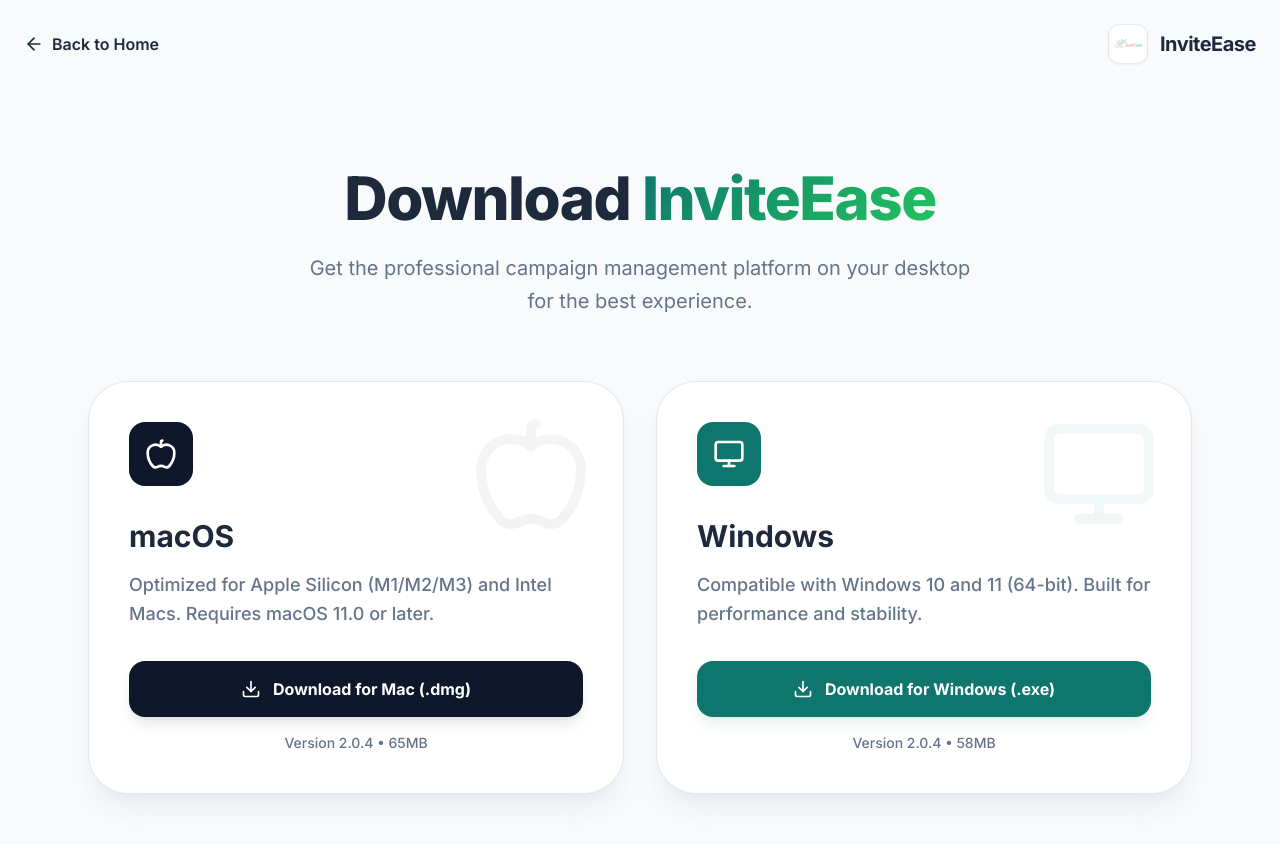
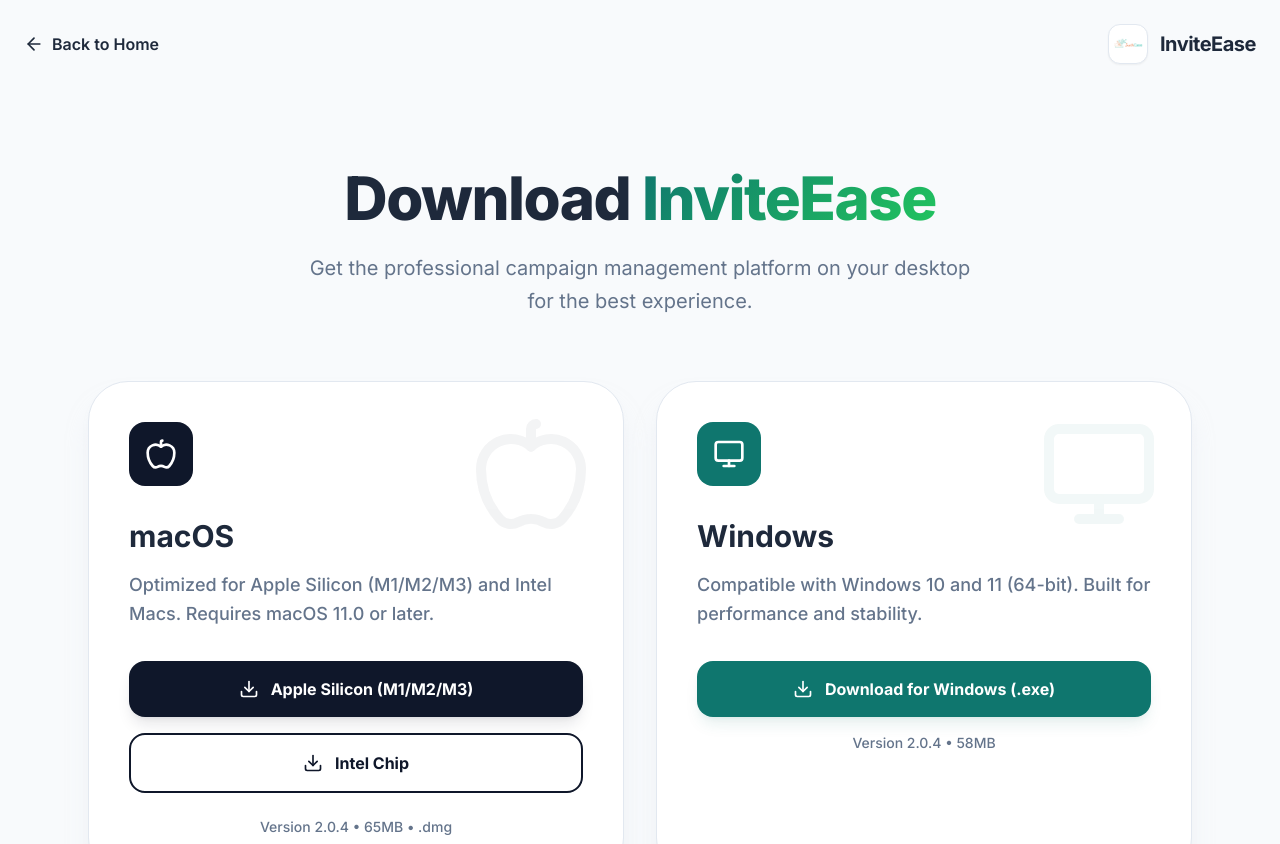
Before and after one commit to TilakTejani/InviteEase-Website, a React (Vite) app: page /download in a window 1280 px wide. Shown: the top 844 px of the page. Built offline with nearby package versions, Linux system fonts and the light colour scheme.

Commit message:
Update Mac download options to include both Intel and Apple Silicon chips

```diff
--- a/src/components/DownloadPage.tsx
+++ b/src/components/DownloadPage.tsx
@@ -53,11 +53,17 @@
                         <p className="text-inviteease-textSecondary mb-8 text-lg font-medium leading-relaxed">
                             Optimized for Apple Silicon (M1/M2/M3) and Intel Macs. Requires macOS 11.0 or later.
                         </p>
-                        <button className="w-full bg-slate-900 hover:bg-black text-white font-bold py-4 rounded-2xl flex items-center justify-center gap-3 transition-all shadow-lg shadow-slate-900/10 active:scale-[0.98]">
-                            <Download size={20} />
-                            Download for Mac (.dmg)
-                        </button>
-                        <p className="mt-4 text-center text-sm text-inviteease-textSecondary font-medium">Version 2.0.4 • 65MB</p>
+                        <div className="flex flex-col gap-4">
+                            <button className="w-full bg-slate-900 hover:bg-black text-white font-bold py-4 rounded-2xl flex items-center justify-center gap-3 transition-all shadow-lg shadow-slate-900/10 active:scale-[0.98]">
+                                <Download size={20} />
+                                Apple Silicon (M1/M2/M3)
+                            </button>
+                            <button className="w-full bg-white border-2 border-slate-900 text-slate-900 hover:bg-slate-50 font-bold py-4 rounded-2xl flex items-center justify-center gap-3 transition-all active:scale-[0.98]">
+                                <Download size={20} />
+                                Intel Chip
+                            </button>
+                        </div>
+                        <p className="mt-6 text-center text-sm text-inviteease-textSecondary font-medium">Version 2.0.4 • 65MB • .dmg</p>
                     </motion.div>
 
                     {/* Windows Download */}
```
